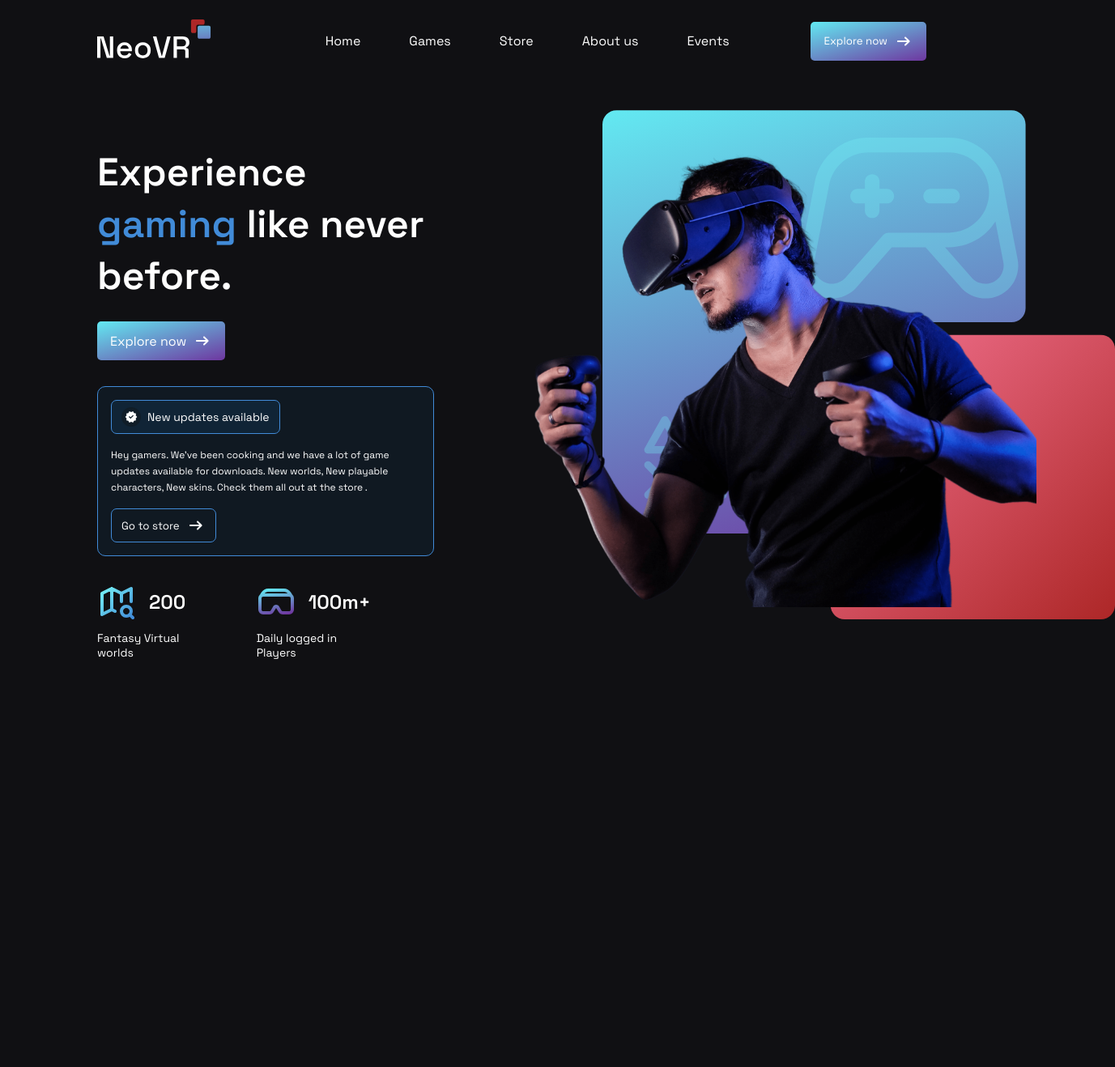
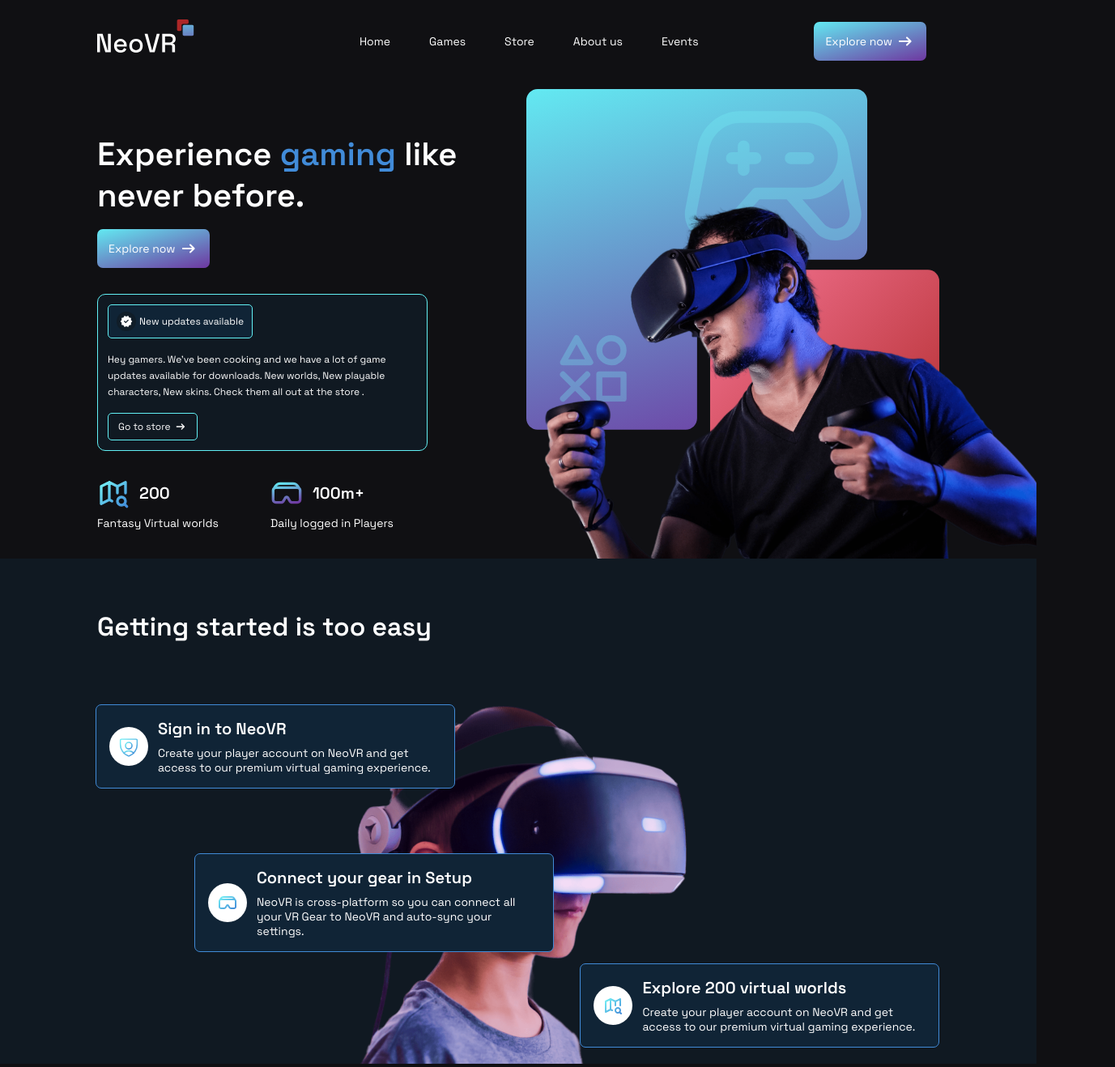
Before and after one commit to Phenom5/exploration1, a plain HTML site: page index.html in a window 1280 px wide. Shown: the whole page at 81% size, 1377 px wide, since content can reach past the window. Before the commit the page ends 1037 px from the top, so only its background shows below. Drawn offline with Linux system fonts and the light colour scheme.

Commit message:
Updated hero section and Added the getting started section

```diff
--- a/index.html
+++ b/index.html
@@ -34,14 +34,24 @@
         </nav>
     </header>
 
+
+    <!-- Rest off the site -->
+
     <main>
 
+
+        <!-- Hero section begins here -->
+
+
         <section class="hero-section">
+
             <div class="hero-left">
+
                 <div class="text-lockup">
-                    <h1>Experience <span class="grad-txt">gaming</span> like never before.</h1>
+                    <h1>Experience <span>gaming</span> like never before.</h1>
                     <button>Explore now <img src="svg/right-arrow.svg"></button>
                 </div>
+
 
                 <div class="updates-card">
                     <div class="updates-card-title">
@@ -52,6 +62,7 @@
                     </div>
                     <button>Go to store <img src="svg/right-arrow.svg"></button>
                 </div>
+
 
                 <div class="stats">
 
@@ -70,7 +81,9 @@
                         </div>
                         <p>Daily logged in Players</p>
                     </div>
+
                 </div>
+
             </div>
 
             <div class="hero-right">
@@ -82,6 +95,74 @@
         </section>
 
 
+        <!-- Hero section ends here -->
+
+
+
+
+        <section class="getting-started">
+
+            <div class="wrapper">
+
+                <h2>Getting started is too easy</h2>
+
+            <img src="img/boy-in-vr.png" alt="Boy in VR">
+
+            <div class="steps">
+
+                <div class="steps-block">
+                    <div class="steps-icon">
+                        <img src="svg/Sign in.svg" alt="Sign in">
+                    </div>
+                    <div class="steps-txt">
+                        <h5>
+                            Sign in to NeoVR
+                        </h5>
+                        <p>
+                            Create your player account on NeoVR and get access to our premium virtual gaming experience.
+                        </p>
+                    </div>
+                </div>
+
+                <div class="steps-block">
+                    <div class="steps-icon">
+                        <img src="svg/connect gear.svg" alt="Connect your gear">
+                    </div>
+                    <div class="steps-txt">
+                        <h5>
+                            Connect your gear in Setup
+                        </h5>
+                        <p>
+                            NeoVR is cross-platform so you can connect all your VR Gear to NeoVR and auto-sync your settings.
+                        </p>
+                    </div>
+                </div>
+
+                <div class="steps-block">
+                    <div class="steps-icon">
+                        <img src="svg/Explore worlds.svg" alt="Explore virtual worlds">
+                    </div>
+                    <div class="steps-txt">
+                        <h5>
+                            Explore 200 virtual worlds
+                        </h5>
+                        <p>
+                            Create your player account on NeoVR and get access to our premium virtual gaming experience.
+                        </p>
+                    </div>
+                </div>
+
+
+
+            </div>
+
+            </div>
+
+
+
+        </section>
+
+
 
 
     </main>
--- a/style.css
+++ b/style.css
@@ -4,6 +4,7 @@
 body {
     margin: 0;
     background: #101013;
+    color: #ffffff;
     font-family: 'Space Grotesk', sans-serif;
 }
 
@@ -13,29 +14,43 @@ header {
 
 nav {
     margin: 0 120px;
-    padding-top: 24px;
+    padding: 24px 0;
     width: 80%;
     display: flex;
     justify-content: space-between;
 }
 
+.nav-left img{
+    width: 85%;
+}
+
 button {
+    font-size: 14px;
     font-family: 'Space Grotesk', sans-serif;
+    display: flex;
+    justify-content: space-between;
+    align-items: center;
+    gap: 4px;
+    padding: 12px 14px;
+    border: none;
+    border-radius: 7px;
+    color: #ffffff;
+    background: linear-gradient(164.29deg, #62F1F5 -4.34%, #701D94 114.56%);
 }
 
 .nav-links ul {
     list-style: none;
     display: flex;
-    column-gap: 12px;
+    column-gap: 16px;
     align-items: center;
 }
 
 .nav-links ul li a {
-    font-size: 16px;
+    font-size: 14px;
     font-weight: 300;
     color: #ffffff;
     text-decoration: none;
-    padding: 12px 24px;
+    padding: 12px 16px;
 }
 
 .nav-links ul li a:hover {
@@ -47,164 +62,197 @@ button {
     align-items: center;
 }
 
-.nav-right > button {
+
+/* Hero section/main lockup */
+
+.hero-section {
     display: flex;
-    align-items: center;
-    gap: 8px;
-    padding: 12px 16px;
-    color: #ffffff;
-    background: linear-gradient(164.29deg, #62F1F5 -4.34%, #701D94 114.56%);
-    border: none;
+    justify-content: space-between;
+    margin: auto 120px;
+}
+
+.hero-left {
+    width: 49%;
+}
+
+.text-lockup {
+    margin-top: 64px;
+    margin-bottom: 32px;
+}
+
+.text-lockup h1 {
+    font-size: 40px;
+    font-weight: 600;
+    margin: 16px 0;
+}
+
+.text-lockup h1 span {
+    color: #418BD8;
+}
+
+.updates-card {
+    width: 75%;
+    background: #101922;
+    border-radius: 10px;
+    border: 1px solid #62F1F5;
+    padding: 12px;
+    margin-bottom: 32px;
+}
+
+.updates-card button {
+    font-size: 12px;
+    padding: 8px 12px;
+    background: #101922;
+    border: 1px solid #62F1F5;
     border-radius: 5px;
 }
 
+.updates-card button img {
+    width: 16px;
+}
 
 
-/* Hero section/main lockup */
-
-main {
-
-}
-
-.hero-section {
-    margin: 48px 120px;
-    color: #ffffff;
+.updates-card-title {
+    width: fit-content;
+    margin: 0;
     display: flex;
-    justify-content: space-between;
-}
-
-.hero-left {
-    width: 40%;
-    height: 100vh;
-    margin: 32px 0;
-}
-
-.text-lockup {
-
-}
-
-.text-lockup > h1 {
-    font-size: 48px;
-    font-weight: 600;
-    line-height: 64px;
-    margin: 24px 0;
-}
-
-.grad-txt {
-    color: #418BD8;
-}
-
-.text-lockup > button {
-    font-size: 16px;
-    display: flex;
+    gap: 4px;
     align-items: center;
-    gap: 8px;
-    padding: 12px 16px;
-    color: #ffffff;
-    background: linear-gradient(164.29deg, #62F1F5 -4.34%, #701D94 114.56%);
-    border: none;
+    background: #102436;
+    padding: 8px 10px;
+    border: 1px solid #62F1F5;
     border-radius: 5px;
 }
 
-.updates-card {
-    display: block;
-    background: #101922;
-    border-radius: 10px;
-    border: 1px solid #418BD8;
-    padding: 16px;
-    margin: 32px 0;
-}
-
-.updates-card-title {
-    display: flex;
-    align-items: center;
-    gap: 8px;
-    padding: 8px 12px;
-    background: #102436;
+.updates-card-title h5 {
+    font-size: 12px;
+    font-weight: 300;
     margin: 0;
-    width: fit-content;
-    border-radius: 7px;
-    border: 1px solid #418BD8;
-}
-
-.updates-card-title h5 {
-    margin: 0;
-    font-size: 14px;
-    font-weight: 300;
 }
 
 .updates-card-text {
     font-size: 12px;
     font-weight: 300;
     line-height: 20px;
-    margin: 16px  0;
+    padding: 16px 0;
 }
 
-.updates-card button {
-    display: flex;
-    align-items: center;
-    gap: 8px;
-    padding: 8px 12px;
-    background: #101922;
-    color: #ffffff;
-    margin: 0;
-    border-radius: 7px;
-    border: 1px solid #418BD8;
-}
 
 .stats {
     display: flex;
-    justify-content: space-between;
-    gap: 30%;
-    margin: 0;
-    width: 70%;
-    padding: 0;
-}
-
-.stat-item {
-
+    gap: 64px;
 }
 
 .stat-item p {
     font-size: 14px;
-    font-weight: 300;
-    margin: 12px 0;
+    margin: 0;
+    padding: 8px 0;
 }
 
 .stat-icon {
-    margin: 0;
     display: flex;
     align-items: center;
-    gap: 16px;
+    gap: 12px;
 }
 
 .stat-icon h4 {
-    font-size: 24px;
+    font-size: 20px;
     margin: 0;
+}
+
+.stat-icon img {
+    width: 40px;
 }
 
 
 
 
-
-
 .hero-right {
-    width: 40%;
-    height: 100vh;
+    width: 49%;
 }
 
 .hero-right > img {
     position: absolute;
-    width: 50%;
-    left: 50%;
-    top: 20%;
+    width: inherit;
+    right: 0;
+    bottom: 0;
 }
 
 .hero-bg {
     width: 100%;
-    height: 80%;
 }
 
 .hero-bg img {
-    height: 100%;
+    width: inherit;
 }
+
+
+
+/* Getting started */
+
+.getting-started {
+    background: #101922;
+    position: relative;
+}
+
+.wrapper {
+    margin: 24px 120px;
+}
+
+.getting-started h2 {
+    font-size: 32px;
+    padding-top: 64px;
+}
+
+.getting-started img {
+    width: 50%;
+    margin: auto;
+    display: block;
+}
+
+.steps {
+
+}
+
+.steps-block {
+    position: absolute;
+    display: flex;
+    align-items: center;
+    gap: 12px;
+    padding: 8px 16px;
+    width: 32%;
+    background: #102436;
+    border: 1px solid #418BD8;
+    border-radius: 7px;
+}
+
+.steps-block:nth-child(1) {
+    left: 118px;
+    top: 180px;
+}
+
+.steps-block:nth-child(2) {
+    left: 240px;
+    top: 364px;
+}
+
+.steps-block:nth-child(3) {
+    right: 120px;
+    top: 500px;
+}
+
+
+
+.steps-icon img{
+    width: 48px;
+}
+
+.steps-txt h5{
+    font-size: 20px;
+    margin: 8px 0;
+}
+
+.steps-txt p{
+    font-size: 14px;
+    margin: 8px 0;
+}
```
Also changed, not shown: img/boy-in-vr.png (added), svg/Explore worlds.svg (added), svg/Sign in.svg (added), svg/connect gear.svg (added), svg/connector long.png (added), svg/connector long.svg (added), svg/connector short.png (added), svg/connector short.svg (added).
